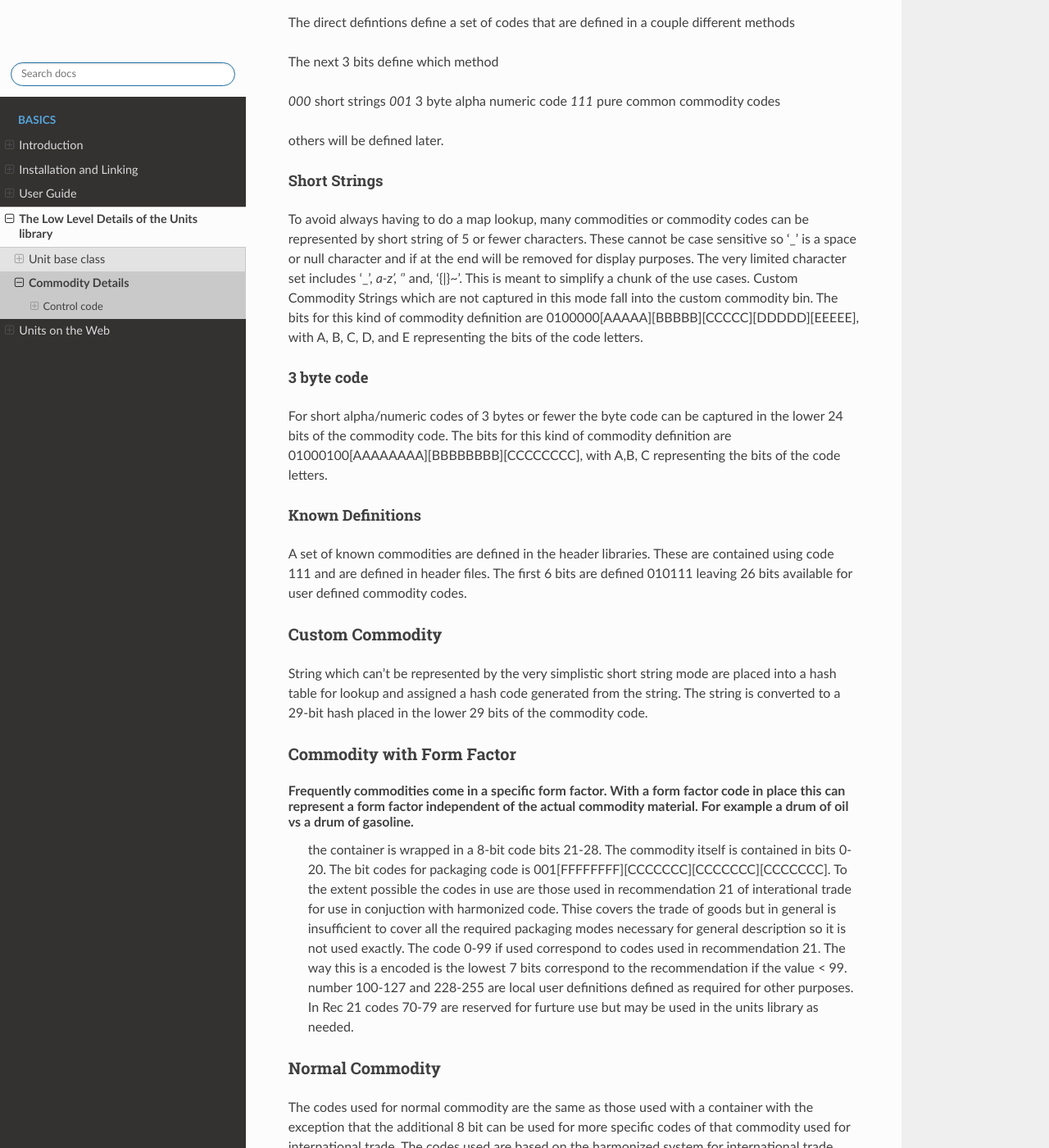
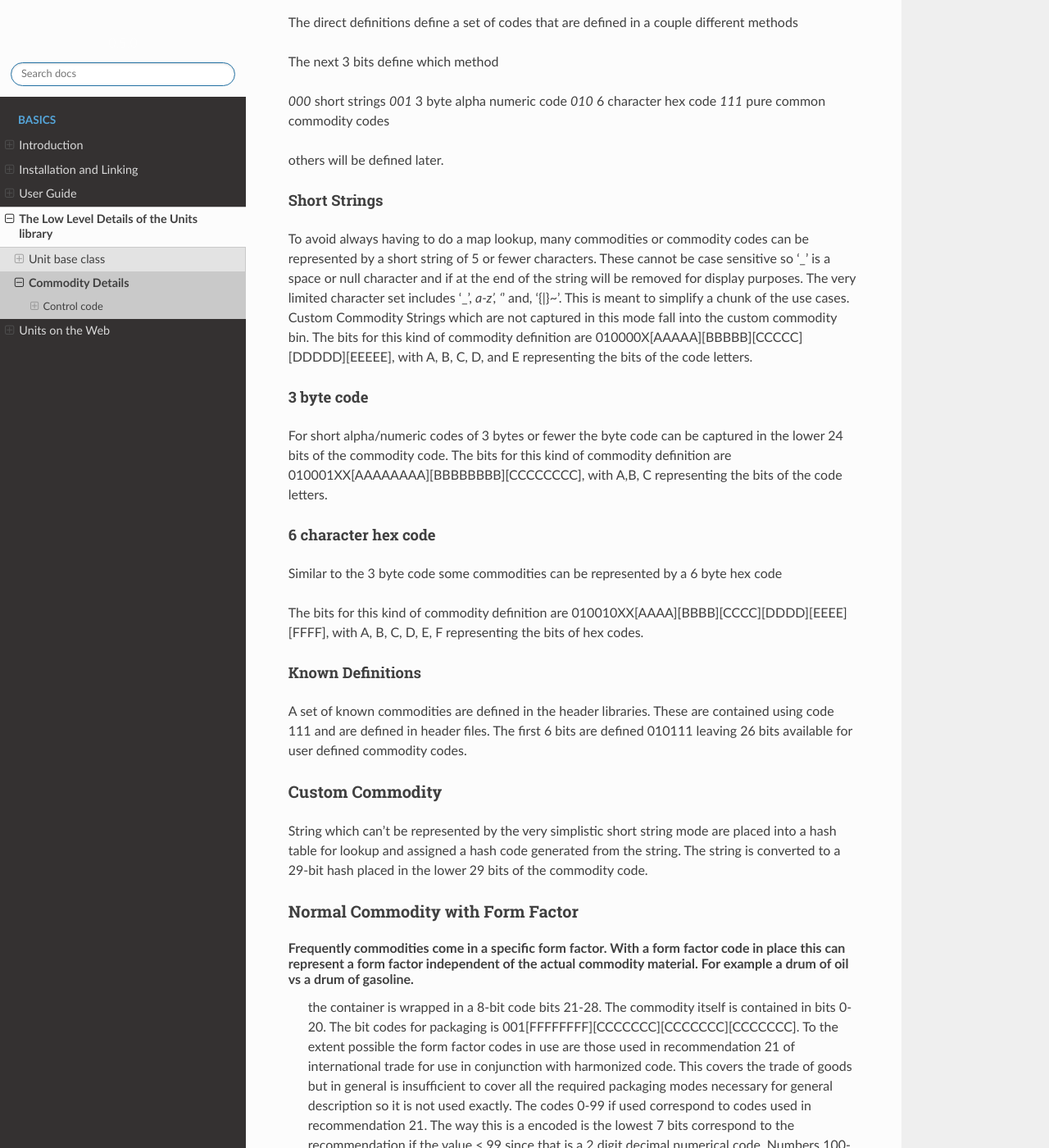
Before and after one commit to LLNL/units, a Sphinx documentation site: the page built from docs/details/commodities.rst, in a window 1280 px wide and 1400 px high, scrolled down 634 px. Shown: the whole window at 82% size. Built offline with Sphinx 7.4.7 and the Read the Docs theme 2.0.0, drawn with Linux system fonts in a browser that asks for light colours; some of the changed text lies outside the part shown.

Commit message:
update commodity docs

```diff
--- a/docs/details/commodities.rst
+++ b/docs/details/commodities.rst
@@ -8,7 +8,7 @@ This is a 32 bit code representing a commodity and possibly containers or form f
 
 So while there is some predefined structure to the commodities. Any user is free to use it however they like as it can be manipulated as 32 bit code however a user might wish to use it.  The conversion to and from string is governed by the following rules.
 
-The high order bit(31) is a power, either 1 or -1.  So a 1 in high bit represents and inverse commodity,  for example a unit of $/oz of gold would have an inverse power of gold, while the $/oz would be in the `precise_unit`.  Upon division all bits in the commodity are inverted.
+The high order bit(31) is a power, either 1 or -1.  So a 1 in high bit represents an inverse commodity,  for example a unit of `$/oz` of gold would have an inverse power of gold, while the `$/oz` would be in the `precise_unit`.  Upon division all bits in the commodity are inverted.
 
 
 Control code
@@ -22,12 +22,13 @@ bits 29 and 30 are control codes
 
 Direct definitions
 ============================
-The direct defintions define a set of codes that are defined in a couple different methods
+The direct definitions define a set of codes that are defined in a couple different methods
 
 The next 3 bits define which method
 
 `000` short strings
 `001` 3 byte alpha numeric code
+`010` 6 character hex code
 `111` pure common commodity codes
 
 others will be defined later.
@@ -35,13 +36,20 @@ others will be defined later.
 Short Strings
 ++++++++++++++++
 
-To avoid always having to do a map lookup, many commodities or commodity codes can be represented by short string of 5 or fewer characters.  These cannot be case sensitive so '_' is a space or null character and if at the end will be removed for display purposes.  The very limited character set includes '_', `a-z', '`' and, '{|}~'.  This is meant to simplify a chunk of the use cases.  Custom Commodity Strings which are not captured in this mode fall into the custom commodity bin.  The bits for this kind of commodity definition are 0100000[AAAAA][BBBBB][CCCCC][DDDDD][EEEEE], with A, B, C, D, and E representing the bits of the code letters.
+To avoid always having to do a map lookup, many commodities or commodity codes can be represented by a short string of 5 or fewer characters.  These cannot be case sensitive so '_' is a space or null character and if at the end of the string will be removed for display purposes.  The very limited character set includes '_', `a-z', '`' and, '{|}~'.  This is meant to simplify a chunk of the use cases.  Custom Commodity Strings which are not captured in this mode fall into the custom commodity bin.  The bits for this kind of commodity definition are 010000X[AAAAA][BBBBB][CCCCC][DDDDD][EEEEE], with A, B, C, D, and E representing the bits of the code letters.
 
 3 byte code
 ++++++++++++++++
 
 For short alpha/numeric codes of 3 bytes or fewer the byte code can be captured in the lower 24 bits of the commodity code.
-The bits for this kind of commodity definition are 01000100[AAAAAAAA][BBBBBBBB][CCCCCCCC], with A,B, C representing the bits of the code letters.
+The bits for this kind of commodity definition are 010001XX[AAAAAAAA][BBBBBBBB][CCCCCCCC], with A,B, C representing the bits of the code letters.
+
+6 character hex code
+++++++++++++++++++++++
+
+Similar to the 3 byte code some commodities can be represented by a 6 byte hex code
+
+The bits for this kind of commodity definition are 010010XX[AAAA][BBBB][CCCC][DDDD][EEEE][FFFF], with A, B, C, D, E, F representing the bits of hex codes.
 
 Known Definitions
 +++++++++++++++++++
@@ -50,16 +58,15 @@ A set of known commodities are defined in the header libraries.  These are conta
 The first 6 bits are defined 010111 leaving 26 bits available for user defined commodity codes.
 
 
-
 Custom Commodity
 =======================
 String which can't be represented by the very simplistic short string mode are placed into a hash table for lookup and assigned a hash code generated from the string.  The string is converted to a 29-bit hash placed in the lower 29 bits of the commodity code.
 
-Commodity with Form Factor
+Normal Commodity with Form Factor
 =============================
 Frequently commodities come in a specific form factor.  With a form factor code in place this can represent a form factor independent of the actual commodity material.  For example a drum of oil vs a drum of gasoline.
   the container is wrapped in a 8-bit code bits 21-28.  The commodity itself is contained in bits 0-20.
-  The bit codes for packaging code is 001[FFFFFFFF][CCCCCCC][CCCCCCC][CCCCCCC].  To the extent possible the codes in use are those used in recommendation 21 of interational trade for use in conjuction with harmonized code.  Thise covers the trade of goods but in general is insufficient to cover all the required packaging modes necessary for general description so it is not used exactly. The code 0-99 if used correspond to codes used in recommendation 21.  The way this is a encoded is the lowest 7 bits correspond to the recommendation if the value < 99.  number 100-127 and 228-255 are local user definitions defined as required for other purposes.    In Rec 21 codes 70-79 are reserved for furture use  but may be used in the units library as needed.
+  The bit codes for packaging is 001[FFFFFFFF][CCCCCCC][CCCCCCC][CCCCCCC].  To the extent possible the form factor codes in use are those used in recommendation 21 of international trade for use in conjunction with harmonized code.  This covers the trade of goods but in general is insufficient to cover all the required packaging modes necessary for general description so it is not used exactly. The codes 0-99 if used correspond to codes used in recommendation 21.  The way this is a encoded is the lowest 7 bits correspond to the recommendation if the value < 99 since that is a 2 digit decimal numerical code.  Numbers 100-127 and 228-255 are local user definitions defined as required for other purposes.  Numbers 128 to 227 correspond to alternate names for recommendation 21 codes, this is to disambiguate strings when converting to and from string representations.   In Rec 21 codes 70-79 are reserved for future use but may be used in the units library as needed.
 
 Normal Commodity
 ============================
```
Also changed, not shown: 1 other file.
